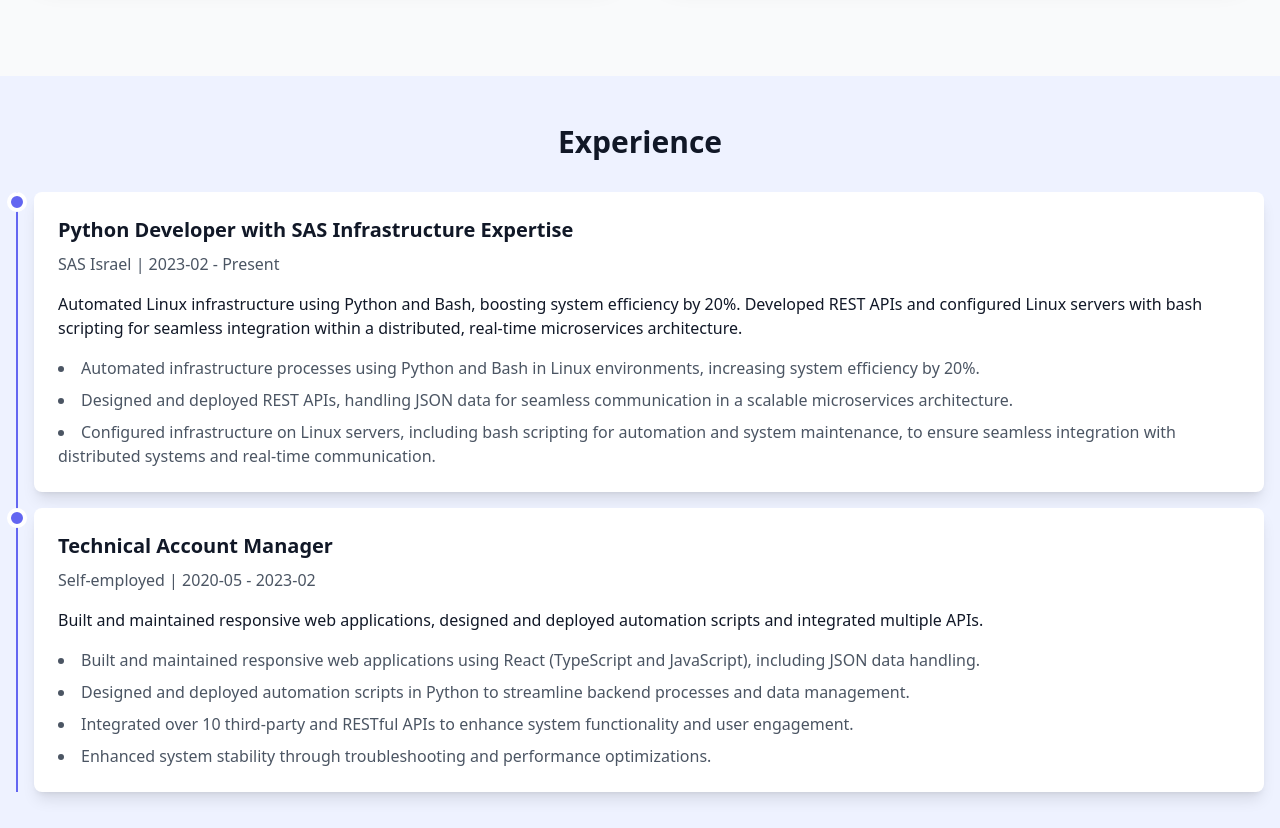
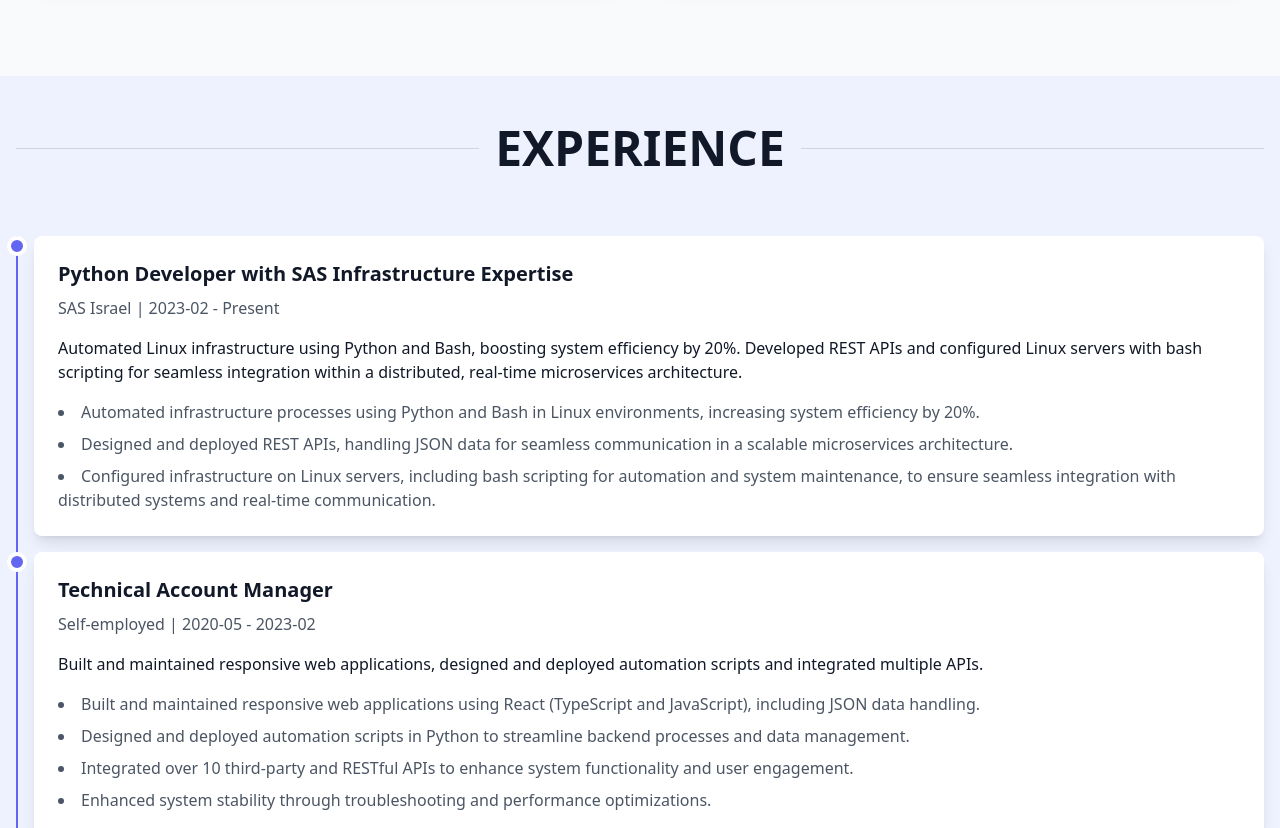
Before and after one commit to talco318/portfolio, a React (Vite) app: page / in a window 1280 px wide. Shown: the part 1960-2788 px from the top of the page. Built offline with nearby package versions, Linux system fonts and the light colour scheme.

Commit message:
style: unify all section headers with premium cinematic design

```diff
--- a/src/components/ContactSection.tsx
+++ b/src/components/ContactSection.tsx
@@ -71,12 +71,14 @@ export const ContactSection = () => {
             variants={staggerContainer}
         >
             <div className="max-w-7xl mx-auto px-4">
-                <motion.h2
-                    className="text-3xl font-bold mb-8"
+                <motion.div
+                    className="flex items-center gap-4 mb-10 md:mb-16 px-2 md:px-0"
                     variants={fadeInUp}
                 >
-                    Contact Me
-                </motion.h2>
+                    <div className="h-px bg-gray-300 dark:bg-gray-700 flex-1" />
+                    <h2 className="text-3xl md:text-5xl font-black text-gray-900 dark:text-white uppercase transition-all hover:tracking-widest duration-500">Contact</h2>
+                    <div className="h-px bg-gray-300 dark:bg-gray-700 flex-1" />
+                </motion.div>
                 <div className="grid grid-cols-1 md:grid-cols-2 gap-8">
                     <motion.div variants={fadeInUp}>
                         <p className="text-lg mb-6">
--- a/src/components/ExperienceSection.tsx
+++ b/src/components/ExperienceSection.tsx
@@ -24,15 +24,17 @@ const ExperienceSection = ({ experience }: ExperienceSectionProps) => {
     return (
         <section id="experience" className="py-12 bg-indigo-50 dark:bg-slate-800">
             <div className="max-w-7xl mx-auto px-4">
-                <motion.h2
-                    className="text-3xl font-bold mb-8 text-center"
+                <motion.div
+                    className="flex items-center gap-4 mb-10 md:mb-16"
                     initial={{ opacity: 0, y: 20 }}
                     whileInView={{ opacity: 1, y: 0 }}
                     viewport={{ once: true }}
-                    transition={{ duration: 0.5 }}
+                    transition={{ duration: 0.6 }}
                 >
-                    Experience
-                </motion.h2>
+                    <div className="h-px bg-gray-300 dark:bg-gray-700 flex-1" />
+                    <h2 className="text-3xl md:text-5xl font-black text-gray-900 dark:text-white uppercase transition-all hover:tracking-widest duration-500">Experience</h2>
+                    <div className="h-px bg-gray-300 dark:bg-gray-700 flex-1" />
+                </motion.div>
                 <motion.div
                     className="relative border-l-2 border-indigo-500 dark:border-indigo-300 pl-4 space-y-4"
                     variants={containerVariants}
--- a/src/components/ProjectsSection.tsx
+++ b/src/components/ProjectsSection.tsx
@@ -87,7 +87,17 @@ export const ProjectsSection = () => {
     return (
         <section id="projects" className="py-10 bg-indigo-20 dark:bg-slate-800">
             <div className="section-container">
-                <h2 className="text-3xl font-bold mb-8">Projects</h2>
+                <motion.div
+                    className="flex items-center gap-4 mb-10 md:mb-16"
+                    initial={{ opacity: 0, y: 20 }}
+                    whileInView={{ opacity: 1, y: 0 }}
+                    viewport={{ once: true }}
+                    transition={{ duration: 0.6 }}
+                >
+                    <div className="h-px bg-gray-300 dark:bg-gray-700 flex-1" />
+                    <h2 className="text-3xl md:text-5xl font-black text-gray-900 dark:text-white uppercase transition-all hover:tracking-widest duration-500">Projects</h2>
+                    <div className="h-px bg-gray-300 dark:bg-gray-700 flex-1" />
+                </motion.div>
 
                 <div className="relative">
                     {portfolioData.projects.length > projectsPerPage && (
--- a/src/components/SkillsSection.tsx
+++ b/src/components/SkillsSection.tsx
@@ -104,12 +104,14 @@ const SkillsSection = () => {
             whileInView="visible"
             viewport={{ once: true, amount: 0.1 }}
         >
-            <motion.h2
-                className="text-3xl font-bold mb-8 text-center dark:text-white"
+            <motion.div
+                className="flex items-center gap-4 mb-10 md:mb-16"
                 variants={cardVariants}
             >
-                Skills
-            </motion.h2>
+                <div className="h-px bg-gray-300 dark:bg-gray-700 flex-1" />
+                <h2 className="text-3xl md:text-5xl font-black text-gray-900 dark:text-white uppercase transition-all hover:tracking-widest duration-500">Skills</h2>
+                <div className="h-px bg-gray-300 dark:bg-gray-700 flex-1" />
+            </motion.div>
 
             {chunkedCategories.map((row, rowIndex) => (
                 <div key={rowIndex} className="grid md:grid-cols-3 gap-6 mb-6">
```
